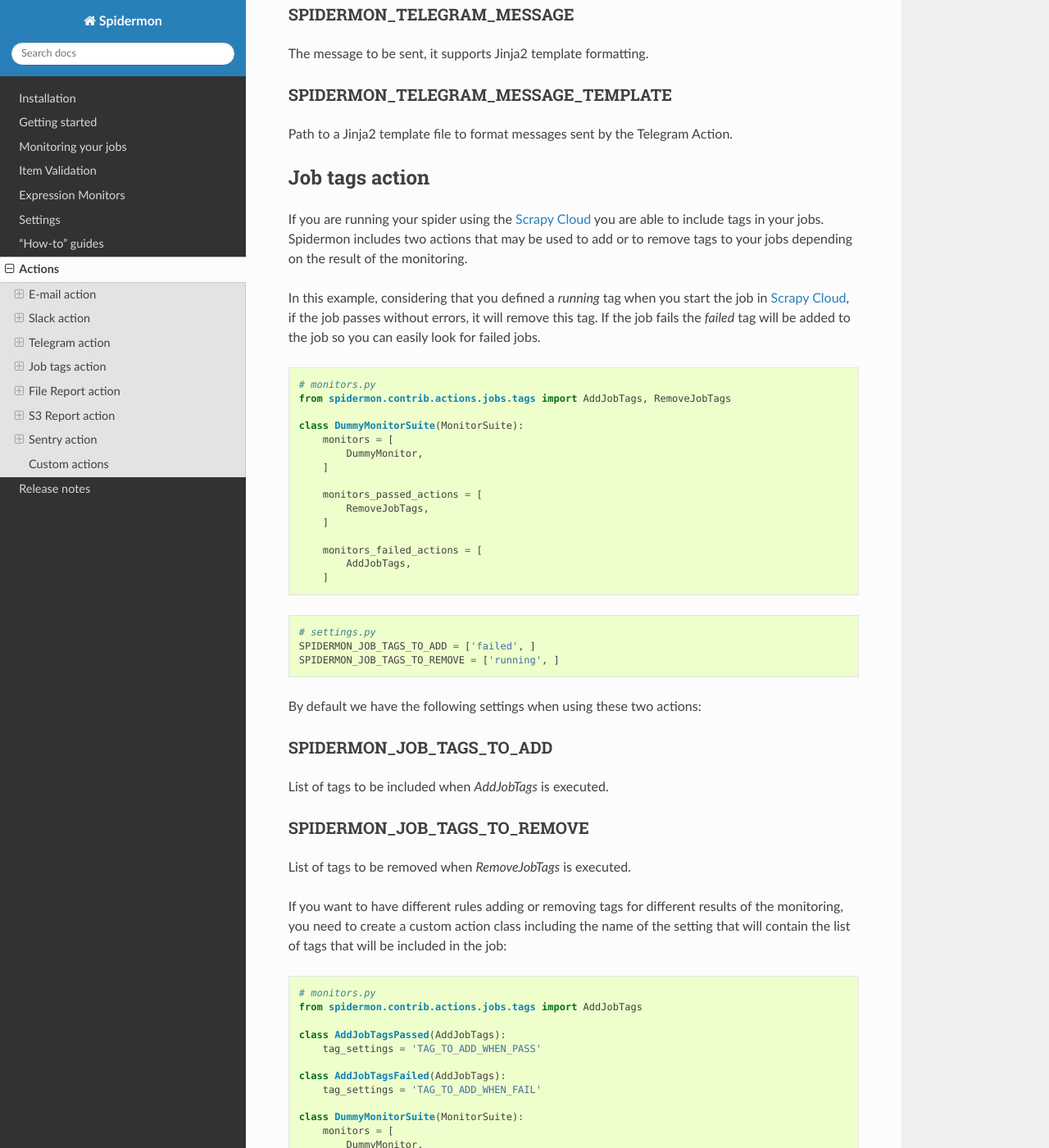
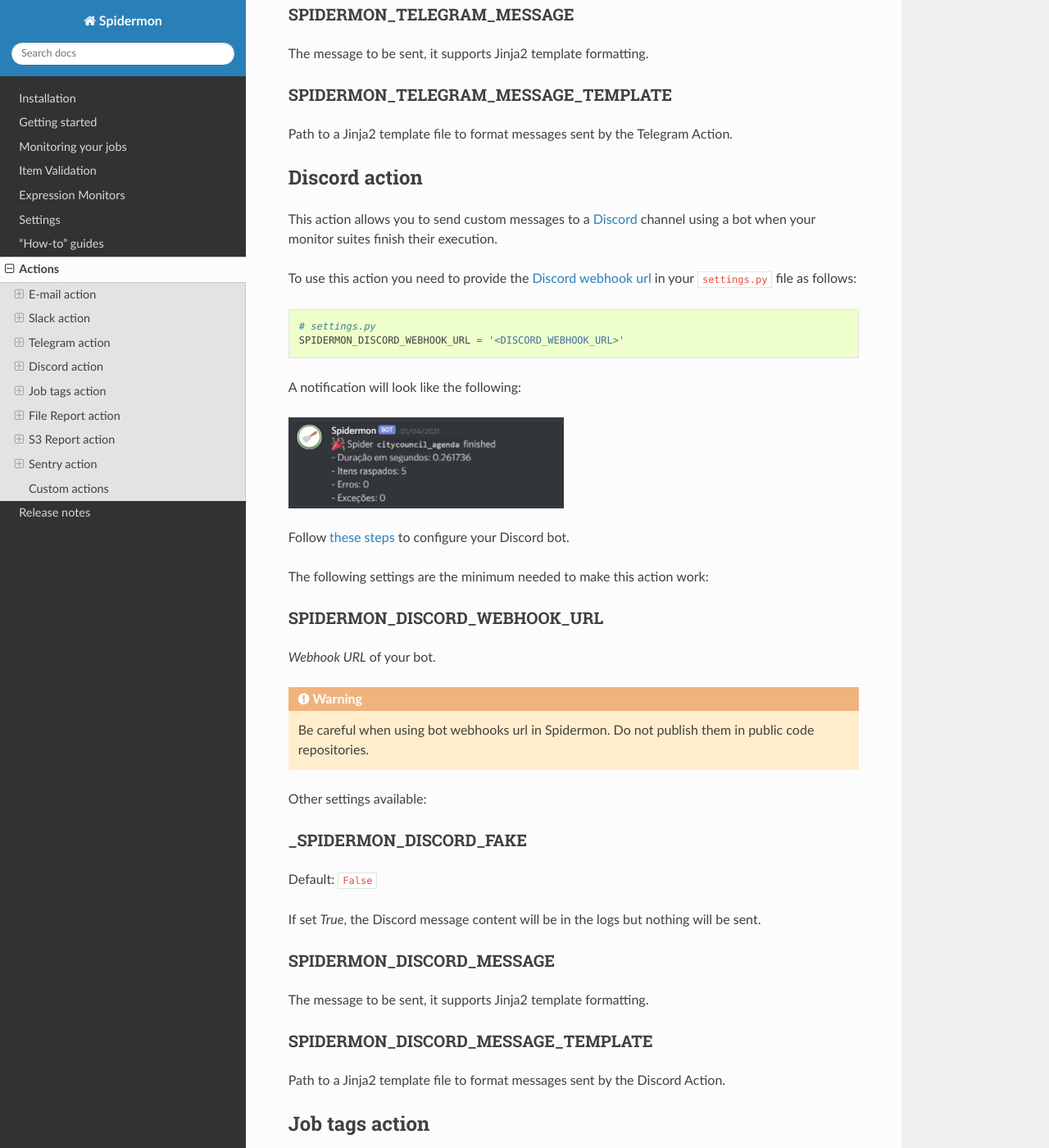
Before and after one commit to scrapinghub/spidermon, a Sphinx documentation site: the page built from docs/source/actions.rst, in a window 1280 px wide and 1400 px high, scrolled down 6245 px. Shown: the whole window at 82% size. Built offline with Sphinx 7.4.7 and the Read the Docs theme 2.0.0, drawn with Linux system fonts in a browser that asks for light colours.

Commit message:
Add docs

```diff
--- a/docs/source/actions.rst
+++ b/docs/source/actions.rst
@@ -393,6 +393,67 @@
 .. _`Telegram bot token`: https://core.telegram.org/bots
 
 
+Discord action
+===============
+
+This action allows you to send custom messages to a `Discord`_ channel
+using a bot when your monitor suites finish their execution.
+
+To use this action you need to provide the `Discord webhook url`_ in your ``settings.py`` file as follows:
+
+.. code-block:: python
+
+    # settings.py
+    SPIDERMON_DISCORD_WEBHOOK_URL = '<DISCORD_WEBHOOK_URL>'
+
+A notification will look like the following:
+
+.. image:: /_static/discord_notification.png
+   :scale: 50 %
+   :alt: Discord Notification
+
+Follow :ref:`these steps <configuring-discord-bot>` to configure your Discord bot.
+
+The following settings are the minimum needed to make this action work:
+
+SPIDERMON_DISCORD_WEBHOOK_URL
+-------------------------------
+
+`Webhook URL` of your bot.
+
+.. warning::
+
+    Be careful when using bot webhooks url in Spidermon. Do not publish them in public code repositories.
+
+Other settings available:
+
+.. _SPIDERMON_DISCORD_FAKE:
+
+_SPIDERMON_DISCORD_FAKE
+-----------------------
+
+Default: ``False``
+
+If set `True`, the Discord message content will be in the logs but nothing will be sent.
+
+.. _SPIDERMON_DISCORD_MESSAGE:
+
+SPIDERMON_DISCORD_MESSAGE
+--------------------------
+
+The message to be sent, it supports Jinja2 template formatting.
+
+.. _SPIDERMON_DISCORD_MESSAGE_TEMPLATE:
+
+SPIDERMON_DISCORD_MESSAGE_TEMPLATE
+-----------------------------------
+
+Path to a Jinja2 template file to format messages sent by the Discord Action.
+
+.. _`Discord`: https://discord.com/
+.. _`Discord webhook url`: https://support.discord.com/hc/en-us/articles/228383668-Intro-to-Webhooks
+
+
 Job tags action
 ===============
 
--- a/docs/source/index.rst
+++ b/docs/source/index.rst
@@ -18,7 +18,7 @@
   * Schematics: `<https://github.com/schematics/schematics>`_
 * It allows you to define conditions that should trigger an alert based on
   Scrapy stats.
-* It supports notifications via email, Slack and Telegram.
+* It supports notifications via email, Slack, Telegram and Discord.
 * It can generate custom reports.
 
 Contents
```
Also changed, not shown: docs/source/getting-started.rst (+43 -1 lines), docs/source/howto/configuring-discord-for-spidermon.rst (added, +27 -0 lines), docs/source/_static/discord_notification.png (added).
